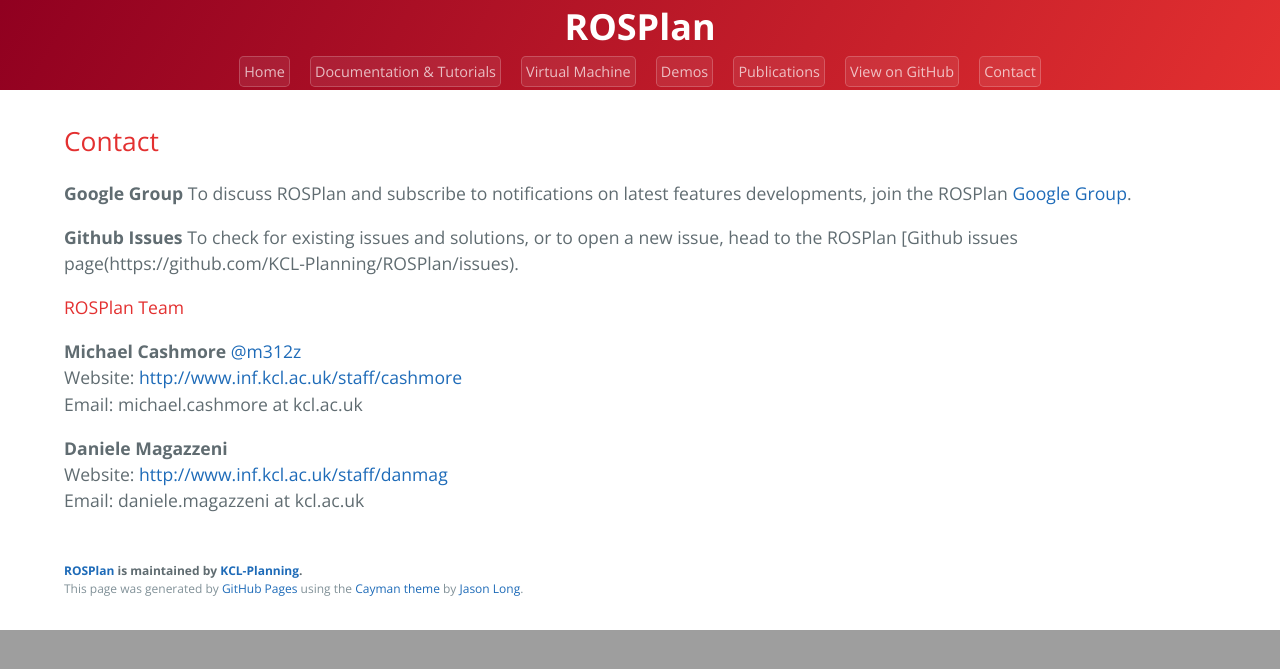
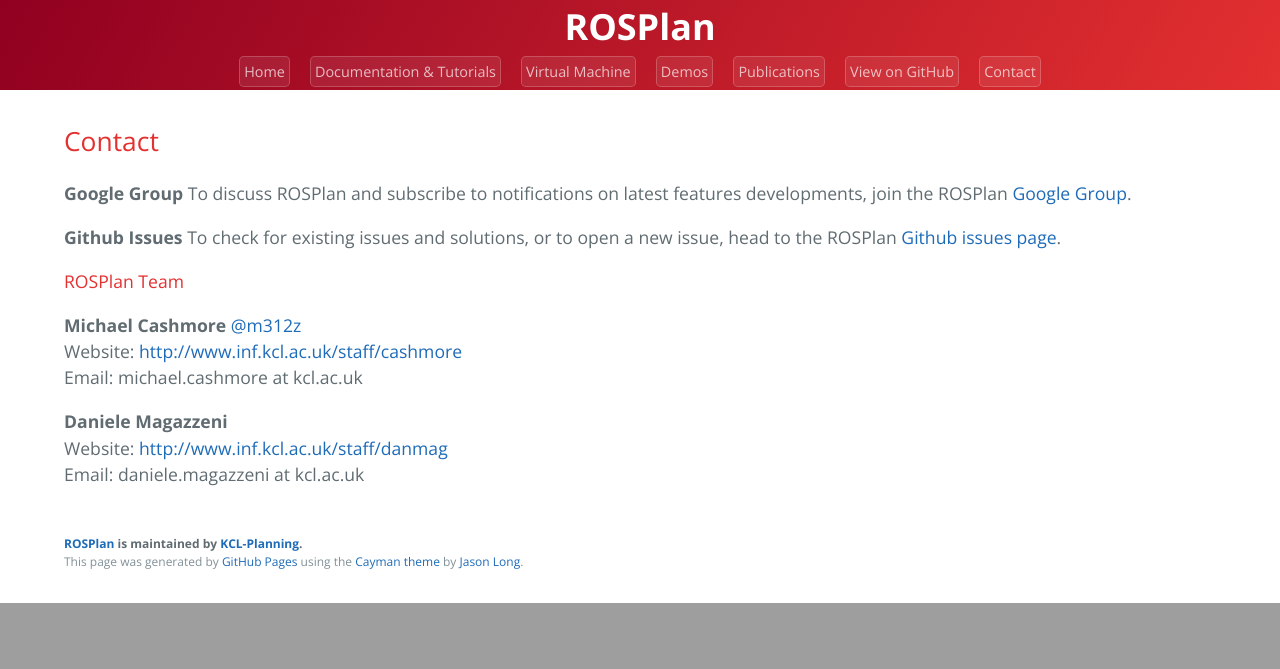
Before and after one commit to KCL-Planning/ROSPlan, a Jekyll site: the page built from contact.md, in a window 1280 px wide. Shown: the top 669 px of the page. Built offline with Jekyll 4.4.1, drawn with Linux system fonts in a browser that asks for light colours.

Commit message:
Update contact.md

```diff
--- a/contact.md
+++ b/contact.md
@@ -7,7 +7,7 @@ title: Contact
 To discuss ROSPlan and subscribe to notifications on latest features developments, join the ROSPlan [Google Group](https://groups.google.com/forum/#!forum/rosplan).
 
 **Github Issues**
-To check for existing issues and solutions, or to open a new issue, head to the ROSPlan [Github issues page(https://github.com/KCL-Planning/ROSPlan/issues).
+To check for existing issues and solutions, or to open a new issue, head to the ROSPlan [Github issues page](https://github.com/KCL-Planning/ROSPlan/issues).
 
 #### ROSPlan Team
 
```
